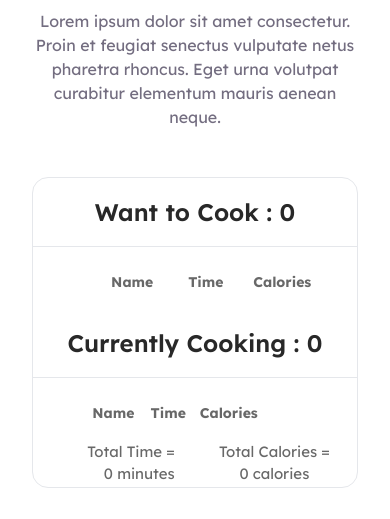
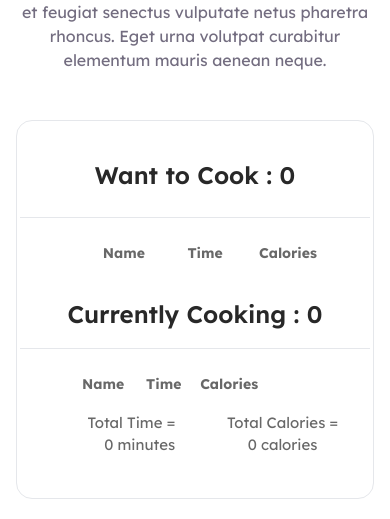
Before and after one commit to iamsaif6/recipe-cook, a React (Vite) app: page / in a window 390 px wide. Shown: the part 930-1449 px from the top of the page. Built offline with nearby package versions, Linux system fonts and the light colour scheme.

Commit message:
recipes section responsive added

```diff
--- a/src/App.css
+++ b/src/App.css
@@ -3,3 +3,9 @@
   margin: 0 auto;
   padding: 2rem;
 }
+
+@media screen and (max-width: 768px) {
+  #root {
+    padding: 1rem;
+  }
+}
--- a/src/components/Cooks.jsx
+++ b/src/components/Cooks.jsx
@@ -18,8 +18,8 @@ const Cooks = ({ itemsCook, handleRemoveCook, removeCook }) => {
     });
   }
   return (
-    <div className="md:w-2/5 w-full border rounded-2xl md:py-8">
-      <h2 className="text-[#282828] text-center text-[24px] font-semibold border-b max-w-[350px] mx-auto py-4 mb-6">
+    <div className="md:w-2/5 w-full border rounded-2xl py-9 pb-10 md:pb-[50px] md:py-8 self-baseline">
+      <h2 className="text-[#282828] text-center text-[24px] font-semibold border-b max-w-[350px] mx-auto pt-0 md:pt-4 py-6 mb-6">
         Want to Cook : {itemsCook.length}
       </h2>
       <div>
--- a/src/components/Item.css
+++ b/src/components/Item.css
@@ -13,3 +13,6 @@
   background: #0be58a;
   border-radius: 50px;
 }
+
+@media screen and (max-width: 768px) {
+}
--- a/src/components/Items.jsx
+++ b/src/components/Items.jsx
@@ -12,7 +12,7 @@ const Items = ({ handleCook }) => {
 
   return (
     <div className="md:w-3/5 w-full">
-      <div className="grid grid-cols-2 gap-6">
+      <div className="grid md:grid-cols-2 grid-cols-1 gap-6">
         {items.map((items, idx) => (
           <Item key={idx} handleCook={handleCook} items={items}></Item>
         ))}
--- a/src/components/header/Header.jsx
+++ b/src/components/header/Header.jsx
@@ -3,7 +3,7 @@ import './Header.css';
 const Header = () => {
   return (
     <>
-      <nav className="flex flex-col md:flex-row items-center justify-between mb-12 gap-8 md:gap-0">
+      <nav className="flex flex-col md:flex-row items-center justify-between mb-12 gap-8 md:gap-0 mt-7 md:mt-5">
         <h3 className="text-2xl font-bold text-[#150B2B]">Recipe Calories</h3>
         <ul className="text-[#150b2bb3] text-[16px] flex items-center gap-11">
           <li>
```
